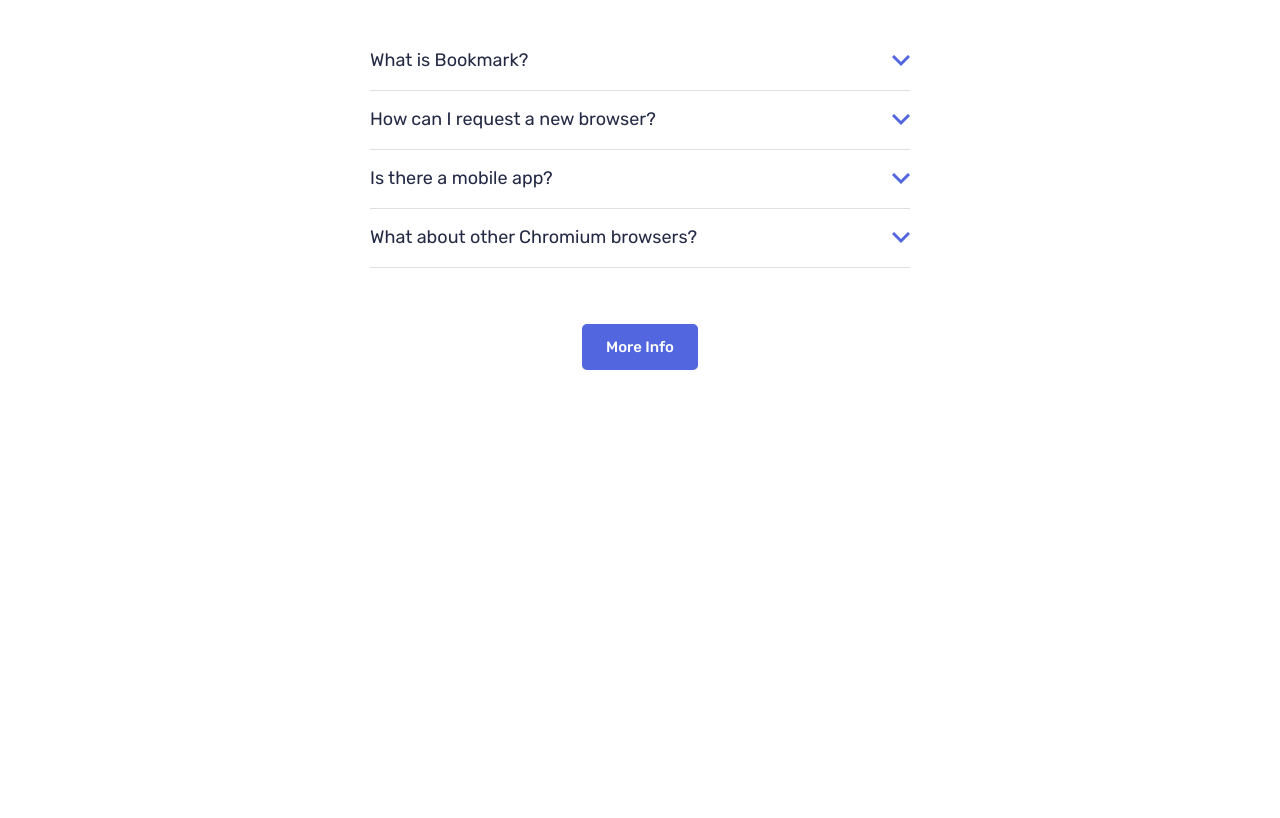
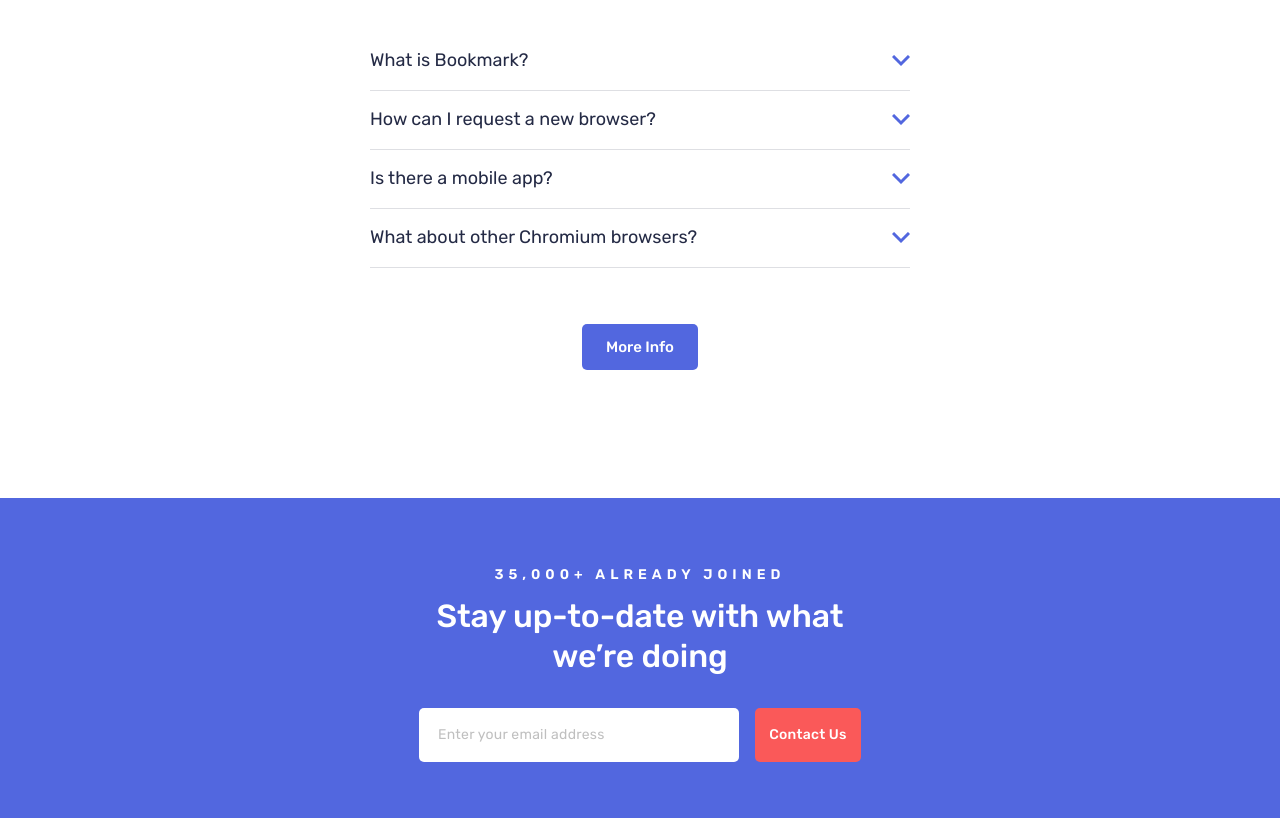
Before and after one commit to konotovsky/bookmark-landing-page, a website built with Vite: page index.html in a window 1280 px wide. Shown: the part 2493-3311 px from the top of the page. Before the commit the page ends 2863 px from the top, so only its background shows below. Built offline with nearby package versions, Linux system fonts and the light colour scheme.

Commit message:
Add Contact Us section

```diff
--- a/index.html
+++ b/index.html
@@ -454,6 +454,39 @@
           </div>
         </div>
       </section>
+      <section class="@container/contact mt-32 bg-blue-600">
+        <div
+          class="mx-auto max-w-93.75 space-y-8 px-8 py-12.25 sm:max-w-110.5 sm:px-0 sm:py-14"
+        >
+          <div class="text-center text-white">
+            <h3
+              class="text-[12px] leading-[300%] font-medium tracking-[5px] sm:text-sm sm:font-semibold"
+            >
+              35,000+ ALREADY JOINED
+            </h3>
+            <h2
+              class="text-3xl leading-[135%] font-medium tracking-[0px] sm:text-[32px] sm:leading-[125%] sm:tracking-[-0.1px]"
+            >
+              Stay up-to-date with what we’re doing
+            </h2>
+          </div>
+          <form
+            class="flex flex-col space-y-4 sm:flex-row sm:gap-4 sm:space-y-0"
+          >
+            <input
+              class="rounded-[5px] border-[3px] border-transparent bg-white px-4 py-2.5 text-[15px] leading-[165%] tracking-[0px] text-blue-950 outline-0 placeholder:text-black/25 focus:border-red-400 sm:w-3/4 sm:text-sm sm:leading-[200%] sm:tracking-[0.25px]"
+              type="email"
+              placeholder="Enter your email address"
+            />
+            <button
+              class="rounded-[5px] bg-red-400 py-2.5 text-[15px] leading-[200%] font-medium tracking-[0px] text-white sm:w-1/4 sm:text-sm sm:tracking-[0.25px]"
+              type="submit"
+            >
+              Contact Us
+            </button>
+          </form>
+        </div>
+      </section>
     </main>
     <div
       id="burger-overlay"
--- a/src/style.css
+++ b/src/style.css
@@ -1,4 +1,4 @@
-@import url("https://fonts.googleapis.com/css2?family=Rubik:wght@400;500&display=swap");
+@import url("https://fonts.googleapis.com/css2?family=Rubik:wght@400;500;600&display=swap");
 @import "tailwindcss";
 
 @theme {
```
